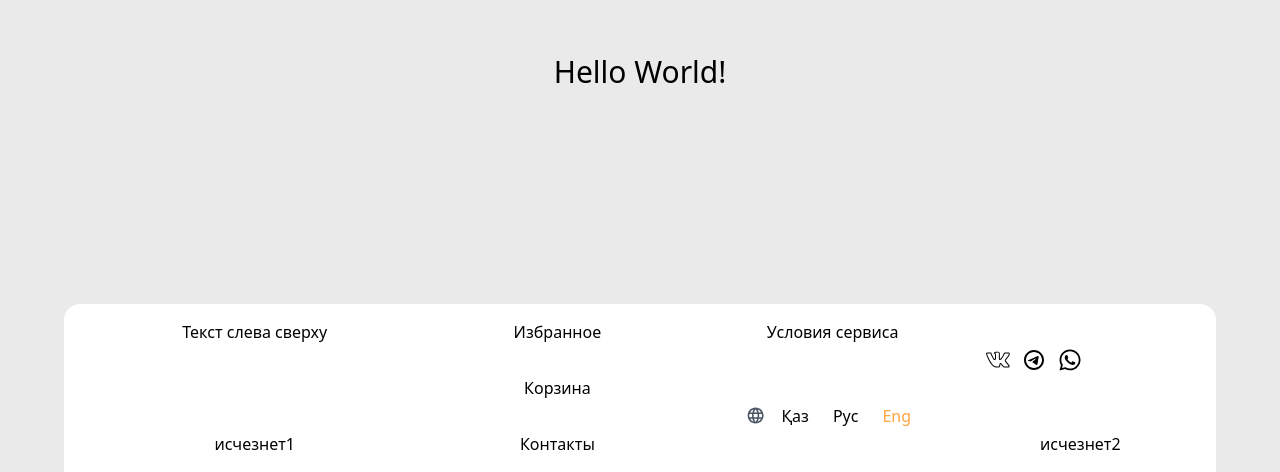
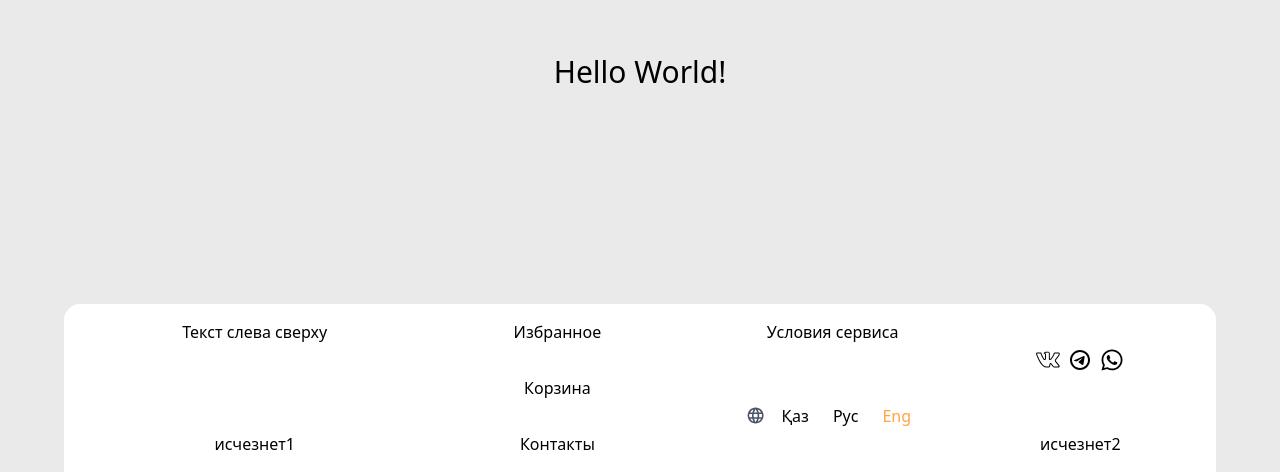
Before and after one commit to A6ad0n/verbose-octo-meme, a React (Vite) app: page / in a window 1280 px wide. Shown: the part 328-800 px from the top of the page. Built offline with nearby package versions, Linux system fonts and the light colour scheme.

Commit message:
SocialNets improve: adaptive size

```diff
--- a/src/components/Footer/SocialNets/SocialNets.tsx
+++ b/src/components/Footer/SocialNets/SocialNets.tsx
@@ -10,13 +10,13 @@ interface SocialNextsProps {
 
 const SocialNets = ({ vkURL, tgURL, whURL }: SocialNextsProps) => {
  const socialLinks = [
-  { href: vkURL, icon: <SlSocialVkontakte className="w-6 h-6" /> },
-  { href: tgURL, icon: <RiTelegramLine className="w-6 h-6" /> },
-  { href: whURL, icon: <FaWhatsapp className="w-6 h-6" /> },
+  { href: vkURL, icon: <SlSocialVkontakte className="w-[1.5em] h-[1.5em]" /> },
+  { href: tgURL, icon: <RiTelegramLine className="w-[1.5em] h-[1.5em]" /> },
+  { href: whURL, icon: <FaWhatsapp className="w-[1.5em] h-[1.5em]" /> },
 ];
 
 return (
-  <div className="flex flex-row items-center bg-white gap-3">
+  <div className="flex flex-row items-center justify-center bg-white gap-2 w-full max-w-full">
     {socialLinks.map(({ href, icon }, index) => (
       <a key={index} href={href} target="_blank" rel="noopener noreferrer">
         {icon}
```
